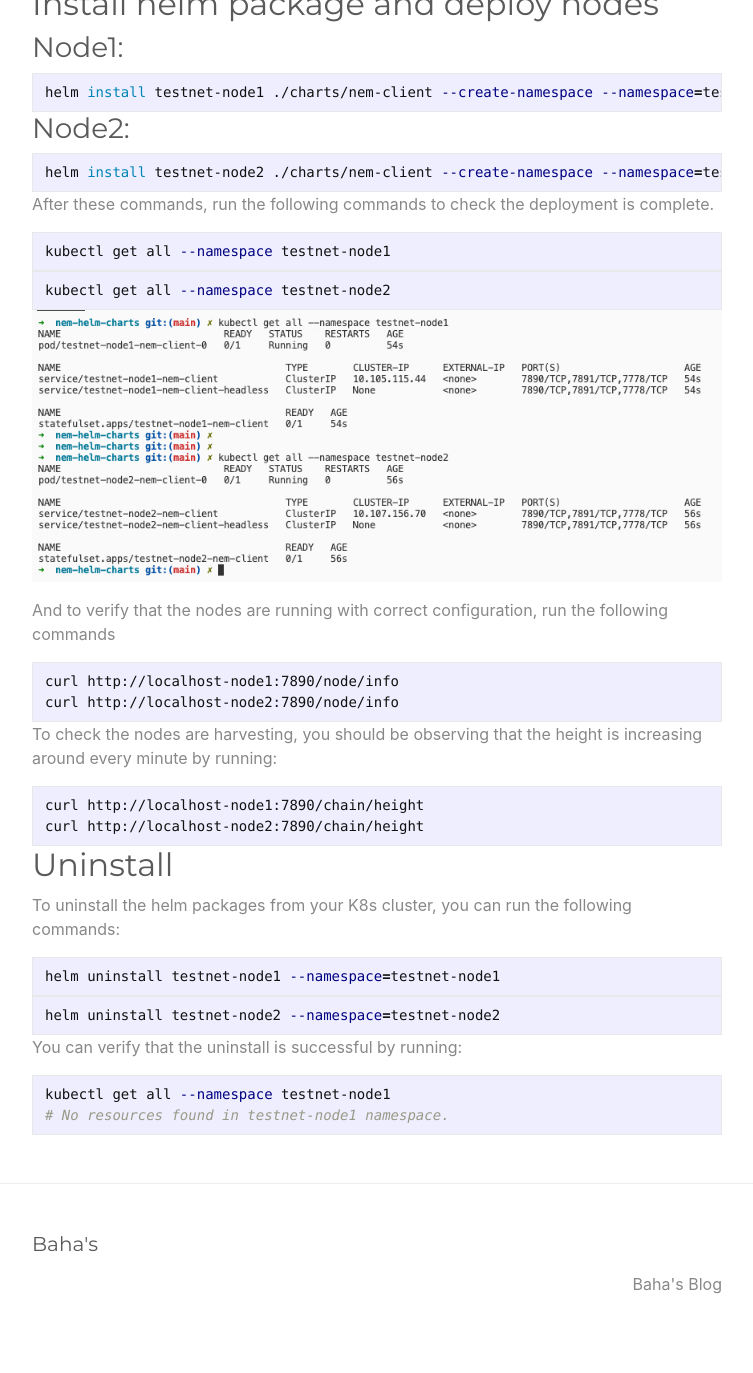
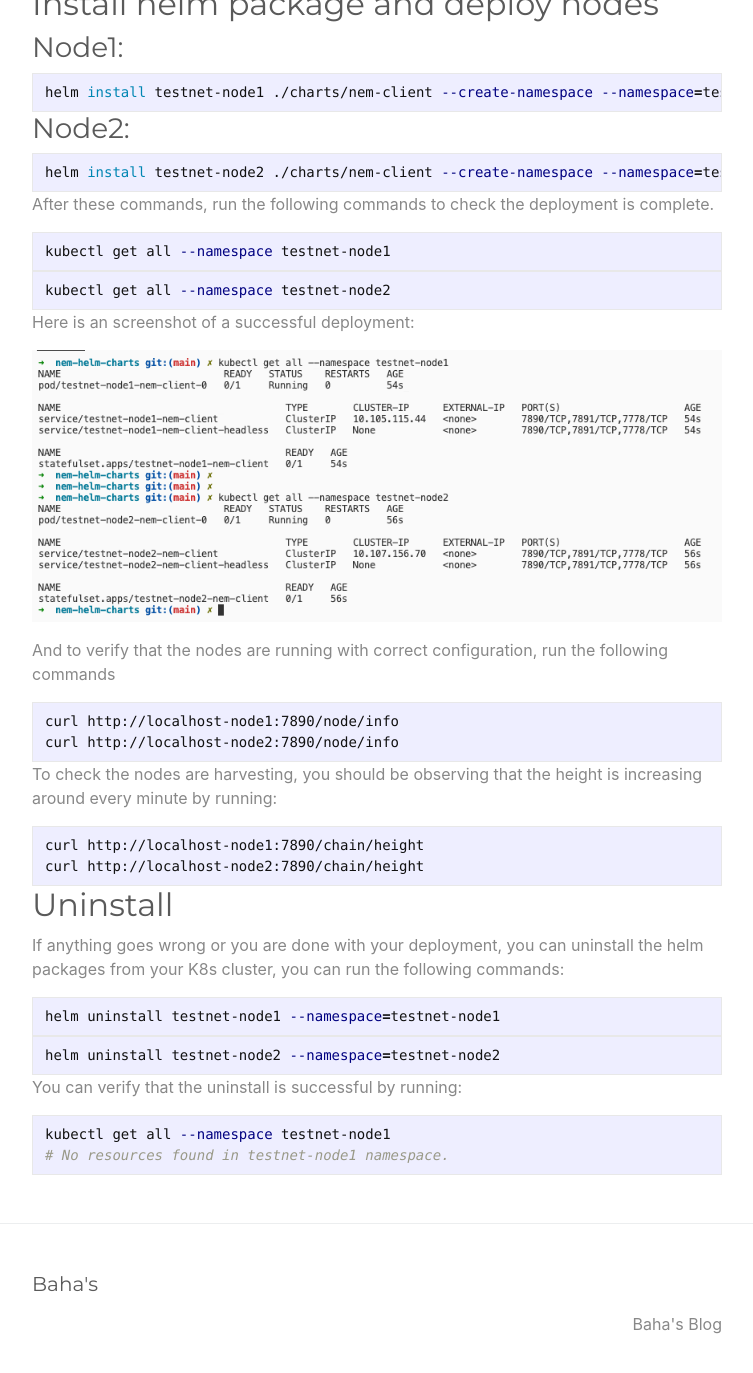
Before and after one commit to yilmazbahadir/yilmazbahadir.github.io, a Jekyll site: the page built from new-nem-testnet.md, in a window 1280 px wide and 1400 px high, scrolled down 6008 px. Shown: the top 1373 px of the window, without its empty margins (263-1016 px from the left). Built offline with Jekyll 4.4.1, drawn with Linux system fonts in a browser that asks for light colours; our own code applies the rules of GitHub Pages for plain Markdown files.

Commit message:
fix: a tiny touch for wording

````diff
--- a/new-nem-testnet.md
+++ b/new-nem-testnet.md
@@ -264,6 +264,7 @@ kubectl get all --namespace testnet-node1
 ```bash
 kubectl get all --namespace testnet-node2
 ```
+Here is an screenshot of a successful deployment:
 
 ![kubectl-list-all.png](/assets/images/kubectl-list-all.png)
 
@@ -280,7 +281,7 @@ curl http://localhost-node2:7890/chain/height
 ```
 
 ## Uninstall
-To uninstall the helm packages from your K8s cluster, you can run the following commands:
+If anything goes wrong or you are done with your deployment, you can uninstall the helm packages from your K8s cluster, you can run the following commands:
 ```bash
 helm uninstall testnet-node1 --namespace=testnet-node1
 ```
````
